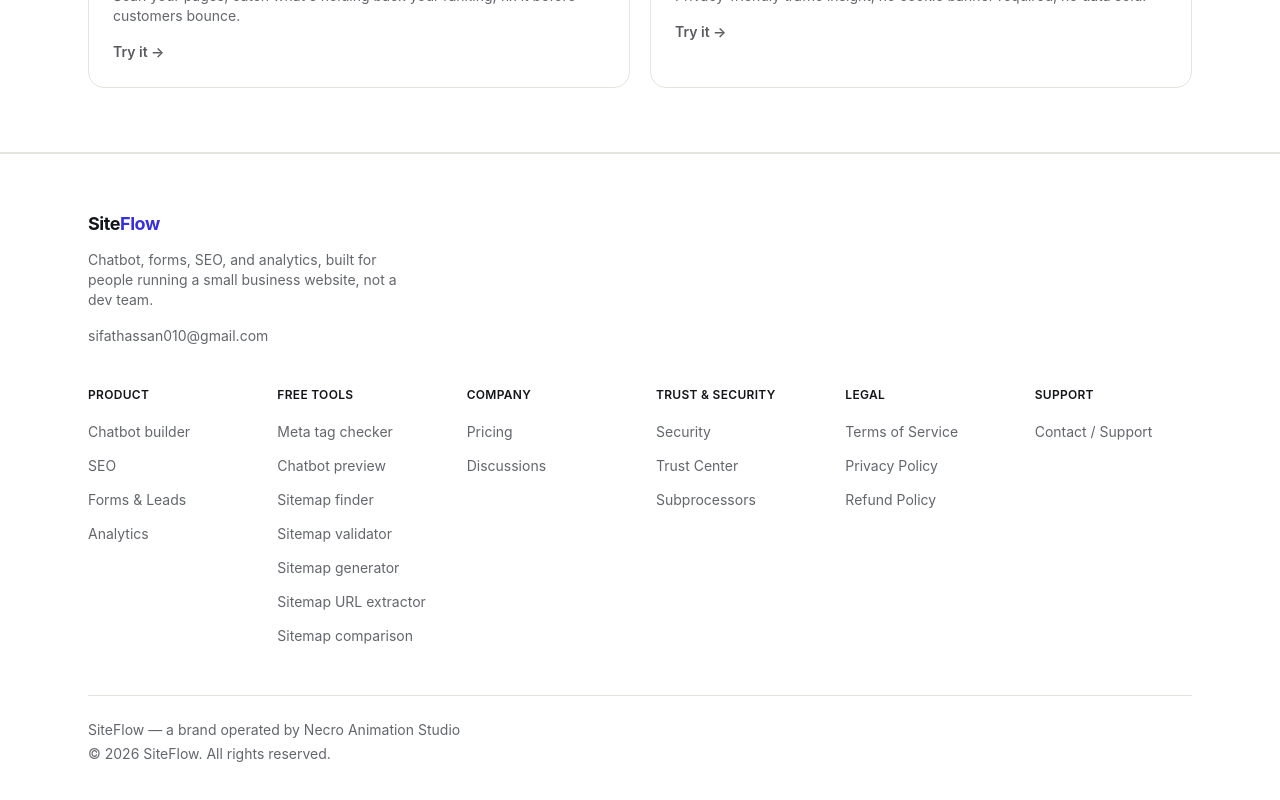
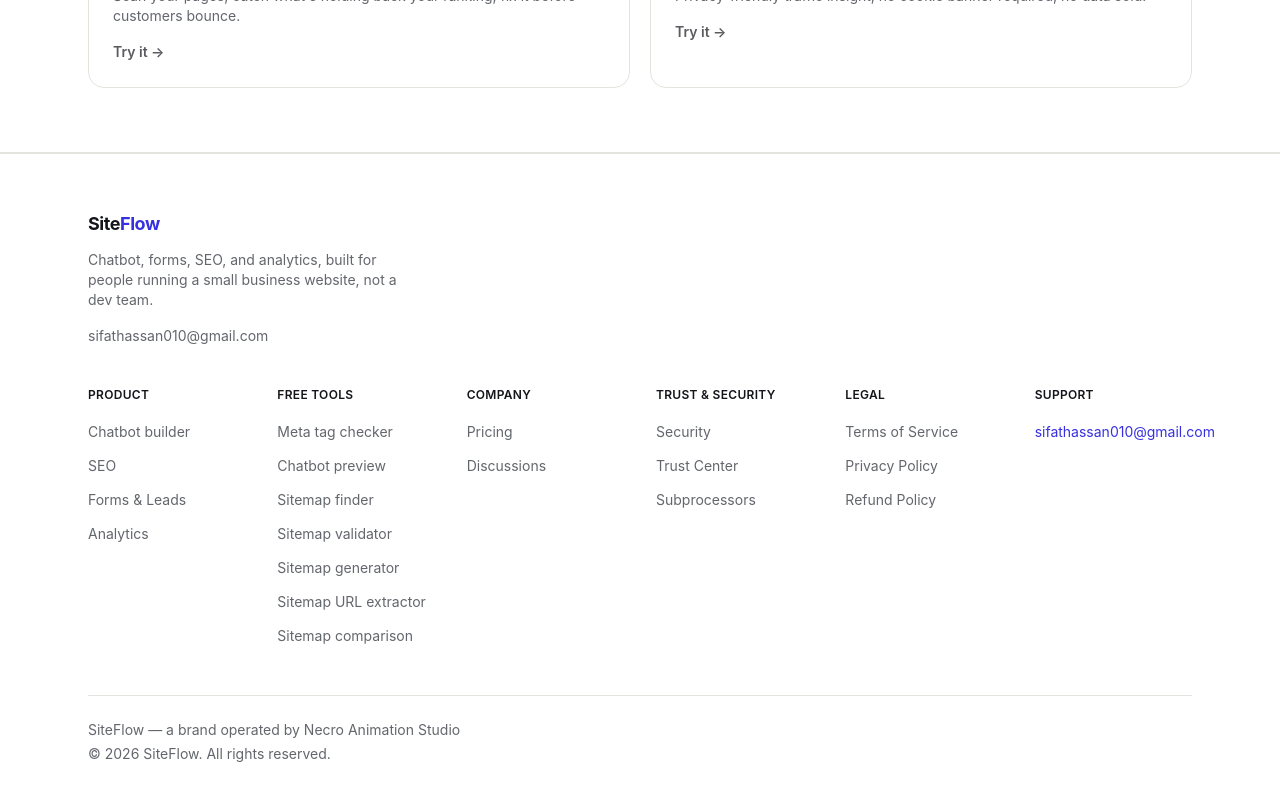
Before and after one commit to sifathassan010-max/siteflow, a Next.js app: page / in a window 1280 px wide. Shown: the part 1194-1994 px from the top of the page. Built offline with nearby package versions, Linux system fonts and the light colour scheme; no server answers.

Commit message:
full project refresh

```diff
--- a/src/components/site-footer.tsx
+++ b/src/components/site-footer.tsx
@@ -14,8 +14,6 @@ const LEGAL_LINKS = [
 ];
 
 const SUPPORT_EMAIL = "sifathassan010@gmail.com";
-
-const SUPPORT_LINKS = [{ name: "Contact / Support", href: `mailto:${SUPPORT_EMAIL}` }];
 
 function FooterColumn({
   title,
@@ -35,6 +33,19 @@ function FooterColumn({
             </Link>
           </li>
         ))}
+      </ul>
+    </div>
+  );
+}
+
+function SupportColumn() {
+  return (
+    <div>
+      <h3 className="text-xs font-semibold uppercase tracking-wide text-ink">Support</h3>
+      <ul className="mt-4 space-y-2.5">
+        <li>
+          <span className="text-sm text-brand select-text">{SUPPORT_EMAIL}</span>
+        </li>
       </ul>
     </div>
   );
@@ -66,7 +77,7 @@ export default function SiteFooter() {
           <FooterColumn title="Company" links={TOP_LINKS} />
           <FooterColumn title="Trust & Security" links={TRUST_LINKS} />
           <FooterColumn title="Legal" links={LEGAL_LINKS} />
-          <FooterColumn title="Support" links={SUPPORT_LINKS} />
+          <SupportColumn />
         </div>
 
         <div className="mt-12 border-t border-line pt-6 text-sm text-slate">
```
